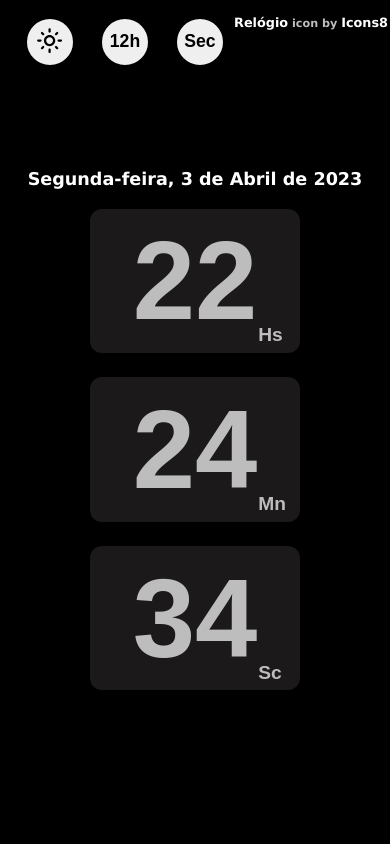
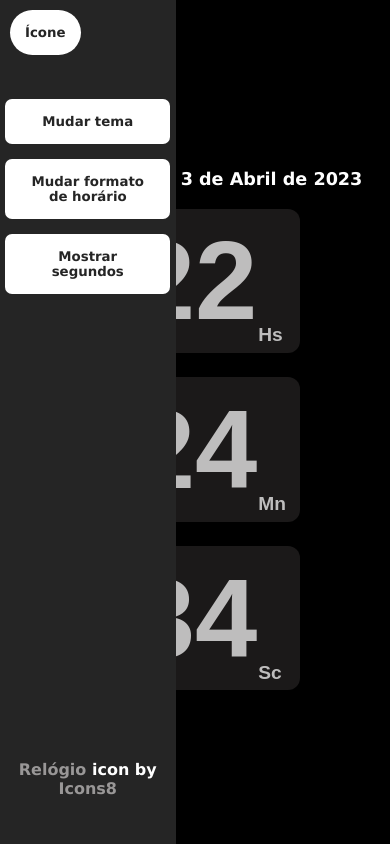
Before and after one commit to renatosantosc/Rel-gio-Digital, a React (Create React App) app: page / in a window 390 px wide. Built offline with nearby package versions, Linux system fonts and the light colour scheme; the HTML template or start-up script is replaced by a standard one.

Commit message:
Inicializando o novo component de nav lateral, apenas o estilo sem comandos js, já inserido no component App.

```diff
--- a/src/App.js
+++ b/src/App.js
@@ -2,6 +2,7 @@ import { useState } from 'react';
 import './App.css';
 import { MdOutlineLightMode } from 'react-icons/md'
 import { MdOutlineNightlight } from 'react-icons/md'
+import Toggle from './components/Toggle';
 
 function App() {
 
@@ -9,6 +10,7 @@ function App() {
   const [timeUS, setTimeUS] = useState('') // State para a mudança de horário(BR/US)
   const [AMPM24, setAMPM24] = useState(false) // state para verificar se o botão da mudança de horário está ativo ou não
   const [seconds, setSeconds] = useState(false) // state para verificar se o botão que oculta os segundos está ativo ou não
+  const [toggle, setToggle] = useState(window.innerWidth)
   const [time, setTime] = useState({ // state para captura os valores de horários
     hr: '', // hora
     mn: '', // minuto
@@ -23,6 +25,7 @@ function App() {
   })
   const Week = ['Domingo', 'Segunda-feira', 'Terça-feira', 'Quarta-feira', 'Quinta-feira', 'Sexta-feira', 'Sábado'] // array dos dias da semana
   const Months = ['Janeiro', 'Fevereiro', 'Março', 'Abril', 'Maio', 'Junho', 'Julho', 'Agosto', 'Setembro', 'Outubro', 'Novembro', 'Dezembro'] // array dos mêses do ano
+
   const DateNow = () =>{ // função onde será capturado od valores de horário e inserido nas states
     const timeNow = new Date()
     setTime({
@@ -39,6 +42,8 @@ function App() {
       month: Months[timeNow.getMonth()],
       year: timeNow.getFullYear()
     })
+
+    setToggle(window.innerWidth)
   }
 
   const theme = () =>{ // função para a troca de background
@@ -55,6 +60,8 @@ function App() {
 
   return (
       <div className={themes}>
+        {toggle <= 768 ? <Toggle /> :
+
         <div className='dark-light'>
           <button // botão de troca de background
             title='Tema'
@@ -78,6 +85,7 @@ function App() {
             <a target="blank" href="https://icons8.com/icon/82767/rel%C3%B3gio">Relógio</a> icon by <a target="blank" href="https://icons8.com">Icons8</a>
           </div>
         </div>
+  }
 
         <div className='dateNow'>
           <label>{dayNow.week}, {dayNow.day} de {dayNow.month} de {dayNow.year}</label>
--- /dev/null
+++ b/src/components/Style/Toggle.css
@@ -0,0 +1,67 @@
+.container-toggle{
+    position: absolute;
+    top: 0;
+    left: 0;
+    background-color: #252525;
+    color: #fff;
+    display: grid;
+    grid-template-rows: 10% auto 10%;
+    height: 100%;
+    width: 45%;
+    z-index: 1;
+}
+.container-toggle header{
+    margin-top: 10px;
+    margin-left: 10px;
+}
+.container-toggle header button{
+    padding: 15px;
+    font-family: Verdana, Geneva, Tahoma, sans-serif;
+    background-color: #fff;
+    color: #252525;
+    border: 0;
+    border-radius: 25px;
+    font-weight: 600;
+}
+.container-toggle main{
+    height: 100%;
+    width: 100%;
+    display: flex;
+    justify-content: flex-start;
+    flex-direction: column;
+    align-items: center;
+}
+.container-toggle main button{
+    width: 94%;
+    margin-top: 15px;
+    padding: 15px;
+    background-color: #fff;
+    color: #252525;
+    font-family: Verdana, Geneva, Tahoma, sans-serif;
+    font-weight: 600;
+    border: 0;
+    border-radius: 7px;
+    cursor: pointer;
+    transition: all 0.3s;
+}
+.container-toggle main button:hover{
+    background-color: #999797;
+    transition: all 0.3s;
+}
+.container-toggle .favicon-toggle, .container-toggle .favicon-toggle a{
+    font-family: Verdana, Geneva, Tahoma, sans-serif;
+    font-weight: 600;
+}
+.container-toggle .favicon-toggle{
+    width: 100%;
+    text-align: center;
+}
+.container-toggle .favicon-toggle a{
+    color: #999797;
+    text-decoration: none;
+    transition: all 0.3s;
+}
+.container-toggle .favicon-toggle a:hover{
+    color: #fff;
+    transition: all 0.3s;
+}
--- /dev/null
+++ b/src/components/Toggle.jsx
@@ -0,0 +1,25 @@
+import './Style/Toggle.css'
+
+export default function Toggle(){
+    return(
+        <>
+            <div className='container-toggle'>
+
+                <header>
+                    <button>Ícone</button>
+                </header>
+
+                <main>
+                    <button>Mudar tema</button>
+                    <button>Mudar formato de horário</button>
+                    <button>Mostrar segundos</button>
+                </main>
+
+                <div className='favicon-toggle'>
+                    <a target="blank" href="https://icons8.com/icon/82767/rel%C3%B3gio">Relógio</a> icon by <a target="blank" href="https://icons8.com">Icons8</a>
+                </div>
+
+            </div>
+        </>
+    )
+}
```
Lines whose indentation alone changed are shown as unchanged.
